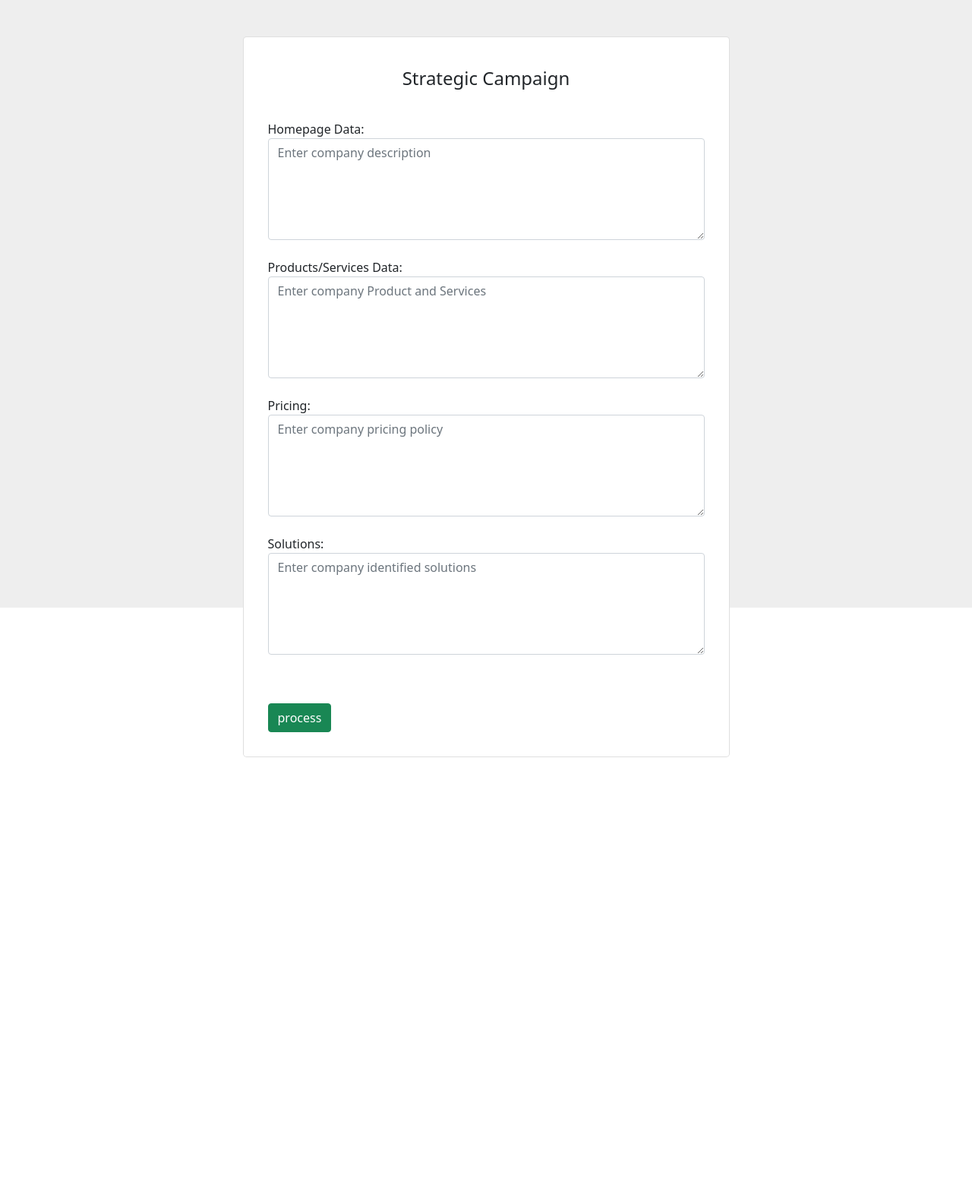
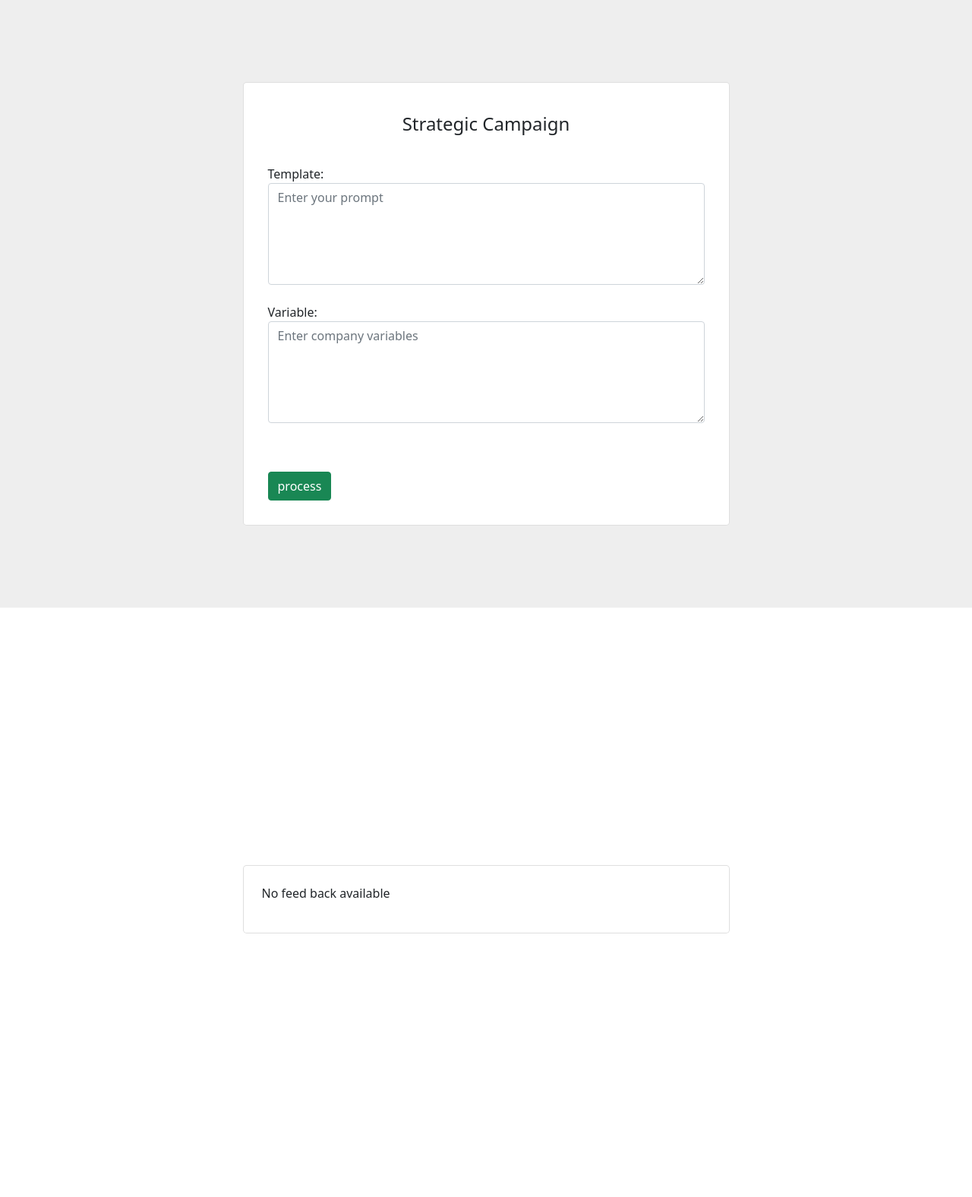
Before and after one commit to Infignity/fast_magic_pitch, a FastAPI app: page /ai_query in a window 1280 px wide. Shown: the whole page at 76% size. Before the commit the page ends 997 px from the top, so only its background shows below. Run offline with FastAPI, Linux system fonts and the light colour scheme.

Commit message:
working file structuring

```diff
--- a/app.py
+++ b/app.py
@@ -1,65 +1,13 @@
-"""importing fast api and other dependencies"""
-from fastapi import FastAPI, Request, Depends, Form
-# from starlette.responses import RedirectResponse
-from starlette.templating import Jinja2Templates
+'''import libs'''
+from fastapi import FastAPI
 from sqlalchemy.orm import Session
 from dotenv import load_dotenv
-from models.company import Company
-from models.db import SessionLocal, engine, Base
+from routers.test import router as TestRouter
+from routers.ai_query import router as AIQueryRouter
 
-# defining the app
+
 app = FastAPI()
-
-# load enviromental varibles
 load_dotenv()
 
-# pre create database if not exist
-Base.metadata.create_all(bind=engine)
-
-# setting template directory
-templates = Jinja2Templates(directory="templates")
-
-
-# connect to database
-def connect_db():
-    """database connect"""
-    db = SessionLocal()
-    try:
-        yield db
-    finally:
-        db.close()
-
-@app.get("/")
-def home_page():
-    '''starter test page'''
-    return {"Hello": "World"}
-
-
-@app.get("/ai_query")
-def query_ai_get(
-    request: Request,
-    db: Session = Depends(connect_db)
-    ):
-    """display template for queries"""
-    companies_data = db.query(Company).all()
-    context = {
-        "request": request,
-        "data": companies_data
-        }
-    return templates.TemplateResponse(
-        "index.html",
-        context
-    )
-
-
-@app.post("/ai_query")
-def query_ai_post(
-    request: Request,
-    title: str = Form(...),
-    db: Session = Depends(connect_db)
-    ):
-    """query langchain"""
-    company = Company()
-    db.add(new_todo)
-    db.commit()
-    pass
+app.include_router(TestRouter)
+app.include_router(AIQueryRouter)
--- a/models/company.py
+++ b/models/company.py
@@ -12,3 +12,4 @@ class Company(Base):
     company_data = Column(String)
     pricing = Column(String)
     solutions = Column(String)
+    ai_report = Column(String)
--- a/templates/index.html
+++ b/templates/index.html
@@ -4,37 +4,25 @@
 
 <body>
     <section class="vh-100" style="background-color: #eee;">
-        <div class="container py-5 h-100">
+        <div class="container py-2 h-100">
             <div class="row d-flex justify-content-center align-items-center h-100">
                 <div class="col col-lg-9 col-xl-7">
                     <div class="card rounded-3">
                         <div class="card-body p-4">
 
                             <h4 class="text-center my-3 pb-3">Strategic Campaign</h4>
-                            <form class="form" action="/add" method="post">
+                            <form class="form" action="/ai_query" method="post">
 
                                 <div class="form-outline mt-2 p-2">
-                                    <label>Homepage Data:</label>
-                                    <textarea rows="5" type="text" id="title" name="company_data" class="form-control"
-                                        placeholder="Enter company description"></textarea>
+                                    <label>Template:</label>
+                                    <textarea rows="5" type="text" id="title" name="templates" class="form-control"
+                                        placeholder="Enter your prompt"></textarea>
                                 </div>
 
                                 <div class="form-outline mt-2 p-2">
-                                    <label>Products/Services Data:</label>
-                                    <textarea rows="5" type="text" id="title" name="service_product" class="form-control"
-                                        placeholder="Enter company Product and Services"></textarea>
-                                </div>
-
-                                <div class="form-outline mt-2 p-2">
-                                    <label>Pricing:</label>
-                                    <textarea rows="5" type="text" id="title" name="Pricing" class="form-control"
-                                        placeholder="Enter company pricing policy"></textarea>
-                                </div>
-
-                                <div class="form-outline mt-2 p-2">
-                                    <label>Solutions:</label>
-                                    <textarea rows="5" type="text" id="title" name="solutions" class="form-control"
-                                        placeholder="Enter company identified solutions"></textarea>
+                                    <label>Variable:</label>
+                                    <textarea rows="5" type="text" id="title" name="variables" class="form-control"
+                                        placeholder="Enter company variables"></textarea>
                                 </div>
 
                                 <div class="mt-5 p-2">
@@ -46,6 +34,24 @@
                     </div>
                 </div>
             </div>
+
+            <div class="row d-flex justify-content-center align-items-center h-100">
+                <div class="col col-lg-9 col-xl-7">
+                    <div class="card rounded-3">
+                        <div class="card-body p-4">
+
+
+                            {% if data %}
+                                <h4 class="text-center my-3 pb-3">Strategic Reponse</h4>
+                                <p>{{ data }}</p>
+                            {% else %}
+                                <p>No feed back available</p>
+                            {% endif %}
+
+                        </div>
+                    </div>
+                </div>
+            </div>
         </div>
     </section>
 </body>
```
Also changed, not shown: models/database.py (added, +11 -0 lines), openai/lang_ai.py (deleted, +0 -41 lines), promptai/langopen.py (added, +46 -0 lines), routers/ai_query.py (added, +35 -0 lines), routers/test.py (added, +8 -0 lines), models/__init__.py (added), promptai/__init__.py (added), promptai/templates.py (renamed from openai/templates.py), routers/__init__.py (added), 1 other file.
